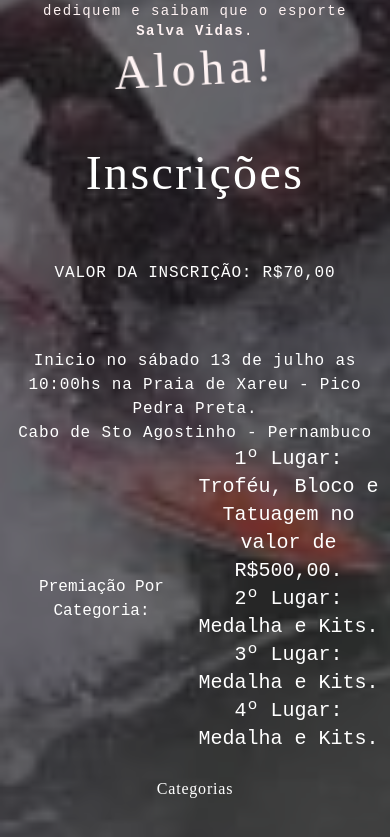
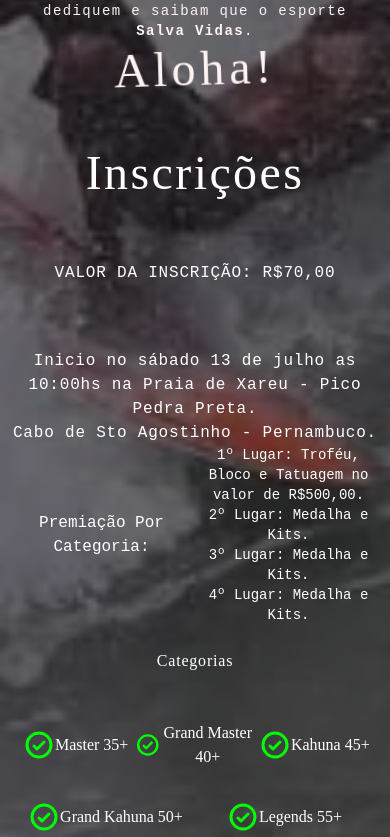
Before and after one commit to sauba/spa-ppsm, a Next.js app: page / in a window 390 px wide. Shown: the part 1160-1997 px from the top of the page. Built offline with nearby package versions, Linux system fonts and the light colour scheme.

Commit message:
Update: Premiacao - inscrições size modified v4

```diff
--- a/src/components/Premiacao/index.tsx
+++ b/src/components/Premiacao/index.tsx
@@ -20,17 +20,17 @@ export default function Premiacao() {
         Inicio no sábado 13 de julho as 10:00hs na Praia de Xareu - Pico Pedra Preta.
       </p>
       <p className="text-center xl:text-2xl tracking-wider lg:pb-12">
-        Cabo de Sto Agostinho - Pernambuco
+        Cabo de Sto Agostinho - Pernambuco.
       </p>
       <div className="w-full grid grid-cols-2 justify-center items-center">
         <div className="lg:w-12/12">
           <span className="lg:text-3xl">Premiação Por Categoria:</span>
         </div>
         <div className="lg:w-11/12 flex flex-col">
-          <span className="text-xl lg:text-2xl lg:py-2">1º Lugar: Troféu, Bloco e Tatuagem no valor de R$500,00.</span>
-          <span className="text-xl lg:text-2xl lg:py-2">2º Lugar: Medalha e Kits.</span>
-          <span className="text-xl lg:text-2xl lg:py-2">3º Lugar: Medalha e Kits.</span>
-          <span className="text-xl lg:text-2xl lg:py-2">4º Lugar: Medalha e Kits.</span>
+          <span className="text-sm lg:text-2xl lg:py-2">1º Lugar: Troféu, Bloco e Tatuagem no valor de R$500,00.</span>
+          <span className="text-sm lg:text-2xl lg:py-2">2º Lugar: Medalha e Kits.</span>
+          <span className="text-sm lg:text-2xl lg:py-2">3º Lugar: Medalha e Kits.</span>
+          <span className="text-sm lg:text-2xl lg:py-2">4º Lugar: Medalha e Kits.</span>
         </div>
       </div>
     </div>
```
